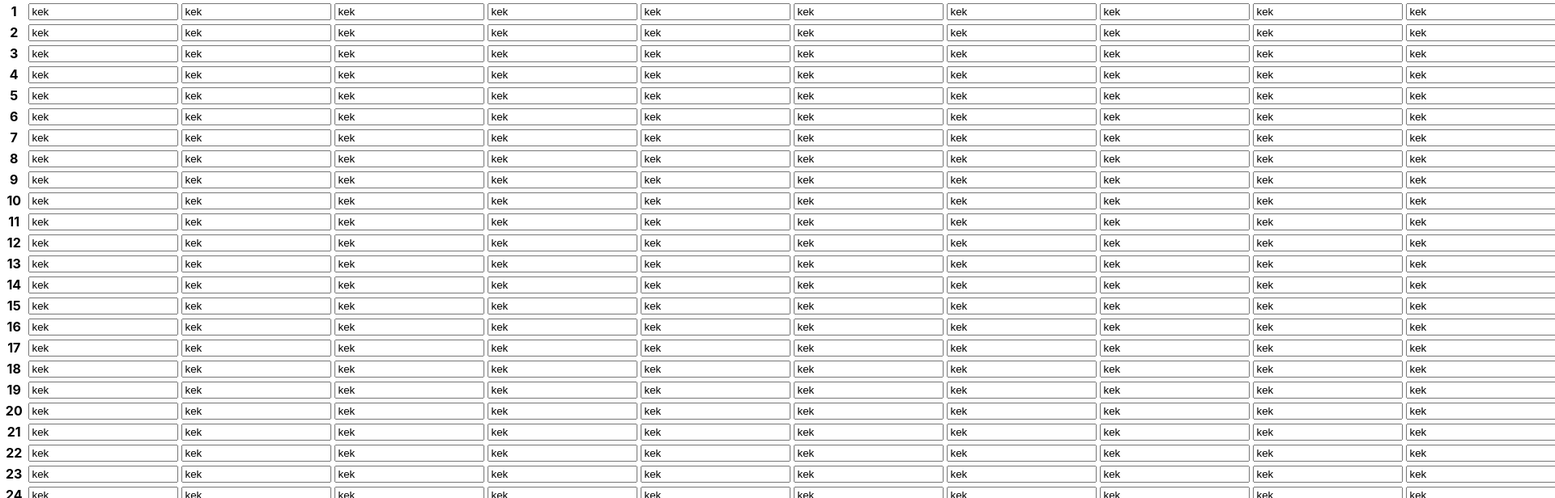
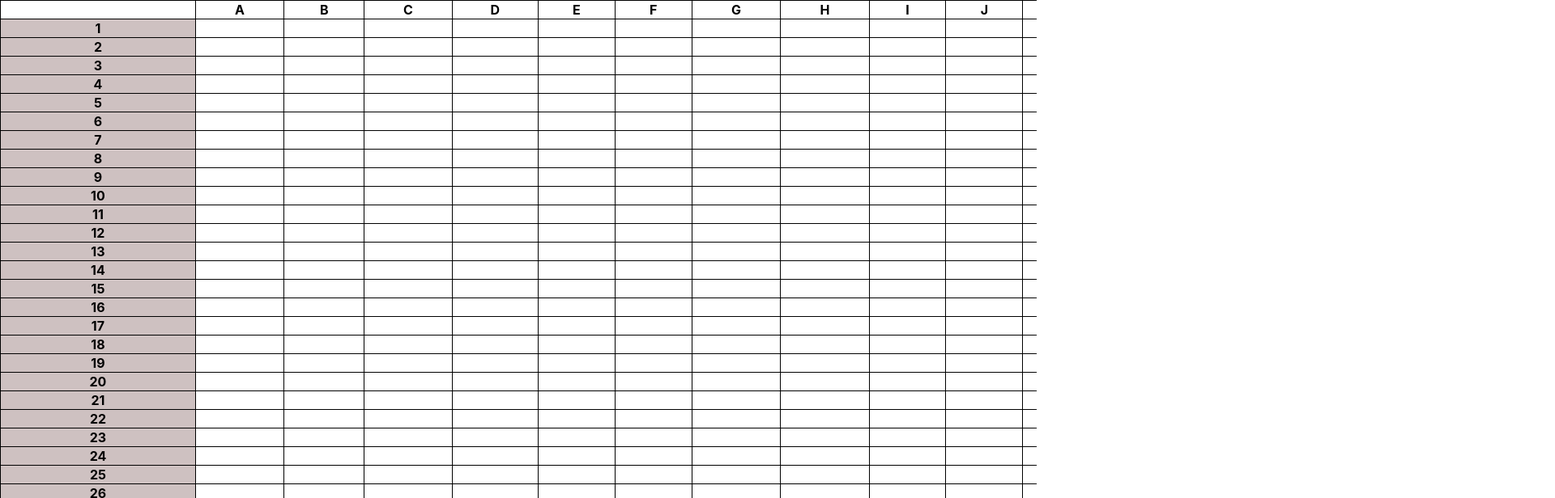
Before and after one commit to lukanthrope/web-table, a React (Create React App) app: page / in a window 1280 px wide. Shown: the top 616 px of the page at 81% size, 1920 px wide, since content can reach past the window. Built offline with nearby package versions, Linux system fonts and the light colour scheme.

Commit message:
basic table styling

```diff
--- a/src/components/tables/Cell.tsx
+++ b/src/components/tables/Cell.tsx
@@ -21,12 +21,12 @@ function Cell({ cellId }: CellProps) {
   };
 
   return (
-    <th>
+    <td>
       <input
         value={cellValue}
         onChange={handleChange}
         />
-    </th>
+    </td>
   )
 }
 
--- /dev/null
+++ b/src/components/tables/HeaderRow.tsx
@@ -0,0 +1,16 @@
+import React from 'react';
+
+interface CellProps {
+  names: string[];
+}
+
+function HeaderRow({ names }: CellProps) {
+  return (
+    <thead>
+      <th></th>
+      { names.map((el: string) => <th className="t-header">{ el }</th> )}
+    </thead>
+  )
+}
+
+export default HeaderRow;
--- a/src/components/tables/Table.tsx
+++ b/src/components/tables/Table.tsx
@@ -1,5 +1,7 @@
 import React, { useState, useEffect } from 'react';
 import Cell from './Cell';
+import HeaderRow from './HeaderRow';
+import './tables.css';
 
 function Table() {
   const [rows, setRows] = useState<string[]>([]);
@@ -28,12 +30,13 @@ function Table() {
   }, []);
 
   return (
-    <div>
-      <table>
+    <div className="table-container">
+      <table className="table">
+        <HeaderRow names={rows} />
         <tbody>
           {cols.map((el: number) => (
             <tr key={el}>
-              <th>{el}</th>
+              <th className="row-header">{el}</th>
               {rows.map((s: string) => (
                 <Cell key={`${s}${el}`} cellId={`${s}${el}`} />
               ))}
--- /dev/null
+++ b/src/components/tables/tables.css
@@ -0,0 +1,43 @@
+.table-container {
+  width: 100%;
+  height: 90vh;
+  overflow: scroll;
+}
+
+.table {
+  position: relative;
+  width: 3000px;
+}
+
+.table td, th, .table {
+
+  border: 1px solid black;
+  border-collapse: collapse;
+}
+
+.table td {
+  resize: both;
+}
+
+.t-header {
+  width: 10px;
+}
+
+.row-header {
+  width: 30px;
+  background-color: rgb(206, 193, 193);
+}
+
+.table td input {
+  border: none;
+  position: relative;
+  width: 90%;
+  height: 100%;
+}
+
+.table td input:focus {
+  outline: none;
+  border: 2px solid rgb(91, 210, 250);
+  border-radius: 0%;
+  z-index: 2;
+}
--- a/src/utils/generateTable.ts
+++ b/src/utils/generateTable.ts
@@ -8,7 +8,7 @@ export function generateTable() {
     letterCode++;
     letter = String.fromCharCode(letterCode);
     for (let j = 1; j <= 100; j++) {
-      table[`${letter}${j}`] = 'kek';
+      table[`${letter}${j}`] = '';
     }
   }
 
```
